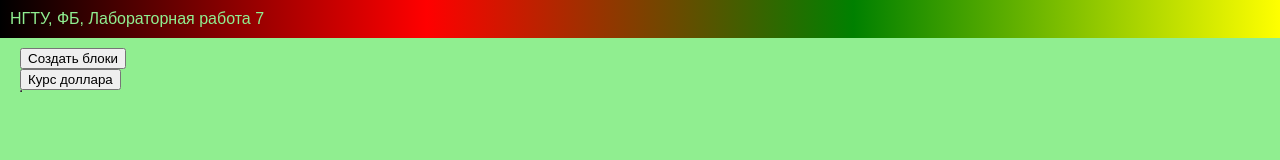
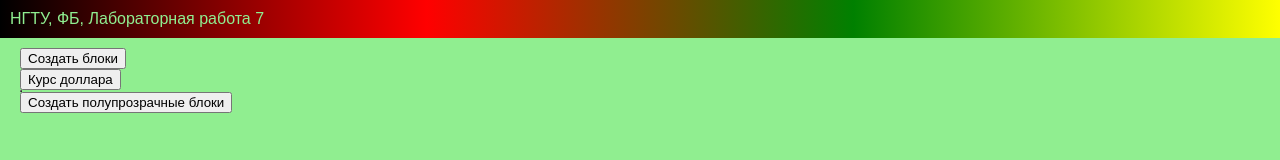
Before and after one commit to SouceTardar/web-programming-labs, a plain HTML site: page lab7.html in a window 1280 px wide. Drawn offline with Linux system fonts and the light colour scheme.

Commit message:
Полупрозрачные блоки

```diff
--- a/lab7.html
+++ b/lab7.html
@@ -33,6 +33,17 @@
             let average = sum / exchange.length;
             document.getElementById('detail').innerHTML = 'Среднее значения: ' + average
         }
+
+        function addTransparentBlock() {
+            let Transparentblocks = document.getElementById('transparent-block');
+            for(let x = 0; x < 11; x++) {
+                let Trablock = document.createElement('div');
+                Trablock.innerHTML = 'Блок ' + (x*10) + '%';
+                Trablock.style.opacity = 0 + (x*10) + '%';
+                Transparentblocks.appendChild(Trablock);
+            }
+        }
+
     </script>
 
 </head>
@@ -48,6 +59,9 @@
         <button onclick="showExchange()">Курс доллара</button>
         <table border="1" id="dollar-exchange"></table>
         <div id="detail"></div>
+
+        <button onclick="addTransparentBlock()">Создать полупрозрачные блоки</button>
+        <div id="transparent-block"></div>
     </main>
 </body>
 </html>
```
